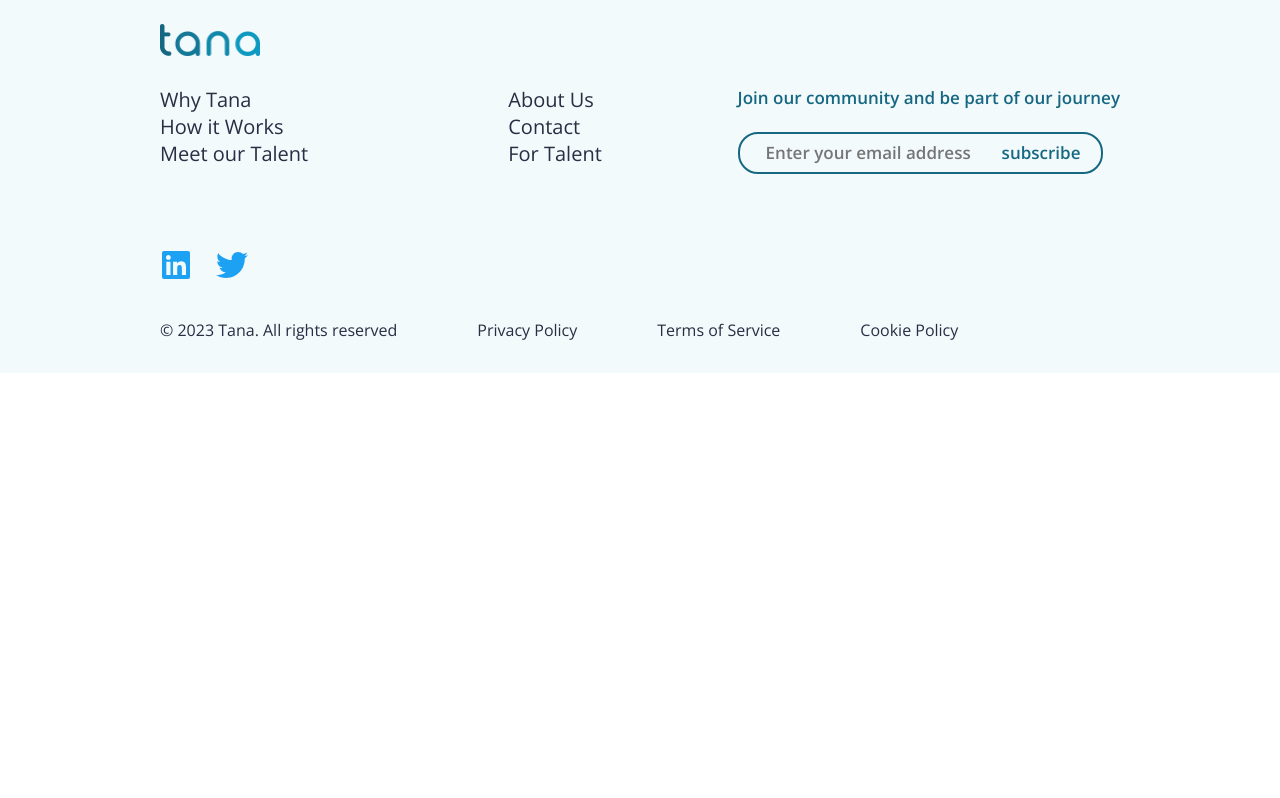
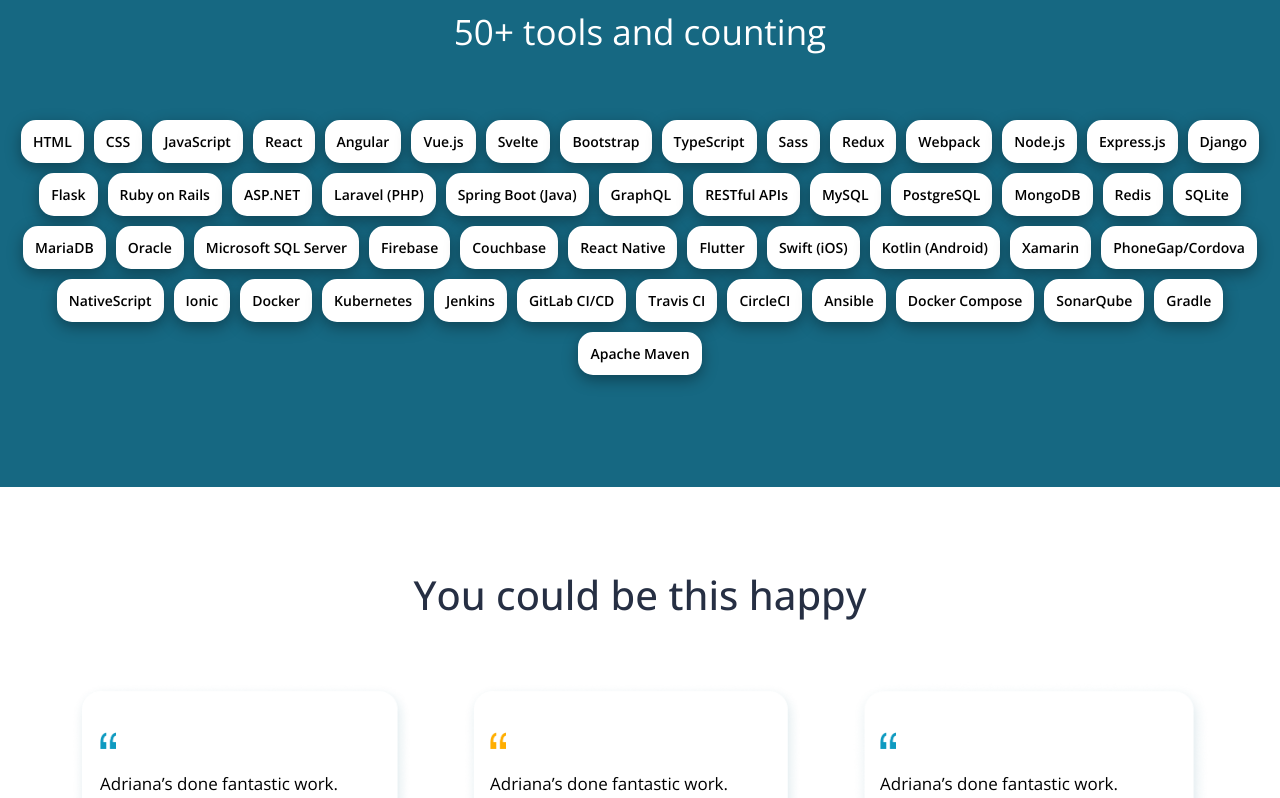
Before and after one commit to daudi13/tana, a Next.js app: page /meet in a window 1280 px wide. Shown: the part 3700-4498 px from the top of the page. Before the commit the page ends 4073 px from the top, so only its background shows below. Built offline with nearby package versions, Linux system fonts and the light colour scheme.

Commit message:
Add tools and footer

```diff
--- a/app/data/data.js
+++ b/app/data/data.js
@@ -134,3 +134,57 @@
     fontColorwhite: false
   }
 ]
+
+export const devTools = [
+  "HTML",
+  "CSS",
+  "JavaScript",
+  "React",
+  "Angular",
+  "Vue.js",
+  "Svelte",
+  "Bootstrap",
+  "TypeScript",
+  "Sass",
+  "Redux",
+  "Webpack",
+  "Node.js",
+  "Express.js",
+  "Django",
+  "Flask",
+  "Ruby on Rails",
+  "ASP.NET",
+  "Laravel (PHP)",
+  "Spring Boot (Java)",
+  "GraphQL",
+  "RESTful APIs",
+  "MySQL",
+  "PostgreSQL",
+  "MongoDB",
+  "Redis",
+  "SQLite",
+  "MariaDB",
+  "Oracle",
+  "Microsoft SQL Server",
+  "Firebase",
+  "Couchbase",
+  "React Native",
+  "Flutter",
+  "Swift (iOS)",
+  "Kotlin (Android)",
+  "Xamarin",
+  "PhoneGap/Cordova",
+  "NativeScript",
+  "Ionic",
+  "Docker",
+  "Kubernetes",
+  "Jenkins",
+  "GitLab CI/CD",
+  "Travis CI",
+  "CircleCI",
+  "Ansible",
+  "Docker Compose",
+  "SonarQube",
+  "Gradle",
+  "Apache Maven",
+]
--- a/app/meet/page.jsx
+++ b/app/meet/page.jsx
@@ -6,7 +6,7 @@
 import midImage from "../assets/Ellipse712.png";
 import Link from 'next/link';
 import Image from 'next/image'
-import { featuredProfiles } from '../data/data';
+import { featuredProfiles, devTools, cards } from '../data/data';
 
 const page = () => {
   return (
@@ -86,6 +86,36 @@
           }
         </div>
       </div>
+      <div className={style.tools}>
+        <h2 className={style.toolsHeader}>50+ tools and counting</h2>
+        <div className={style.toolsCapsuleWrapper}>
+          {
+            devTools.map((tool, index) => (
+              <div className={style.devToolItem} key={index}>{tool}</div>
+            ))
+          }
+        </div>
+      </div>
+      <div className={styles.happy}>
+          <h3 className={styles.happyTitle}>You could be this happy</h3>
+          <div className={styles.happyCard}>
+            {
+              cards.map((item, index) => (
+
+                <div key={index} className={styles.cardBox}>
+                  <Image src={item.img} className={styles.image} />
+                  <p className={styles.content}>{item.content}</p>
+                  <div className={styles.photoCutOut}></div>
+                  <Image src={item.img2} className={styles.quotes} />
+                  <div className={styles.credentials}>
+                    <p className={styles.name}>{item.managerName}</p>
+                    <p className={styles.position}>{item.position}</p>
+                  </div>
+                </div>
+              ))
+            }
+          </div>
+          </div>
     </main>
   )
 }
--- a/app/styles/Meet.module.scss
+++ b/app/styles/Meet.module.scss
@@ -223,3 +223,42 @@
   margin-top: 30px;
   text-align: center;
 }
+
+.tools {
+  display: flex;
+  flex-direction: column;
+  align-items: center;
+  justify-content: center;
+  background-color: #166882;
+  padding-top: 7rem;
+  padding-bottom: 7rem;
+
+  .toolsHeader{
+    font-size: 35px;
+    font-family: 'Open sans', sans-serif;
+    color: #fff;
+    margin-bottom: 65px;
+    font-weight: 300;
+  }
+
+  .toolsCapsuleWrapper {
+    display: flex;
+    flex-wrap: wrap;
+    gap: 10px;
+    align-items: center;
+    justify-content: center;
+    max-width: 1320px;
+
+    .devToolItem {
+      padding: 10px;
+      border: 2px solid #fff;
+      border-radius: 15px;
+      color: #000;
+      background-color: #fff;
+      font-size: 14px;
+      font-weight: 600;
+      font-family: 'Open sans', sans-serif;
+      box-shadow: rgba(0, 0, 0, 0.35) 0px 5px 15px;
+    }
+  }
+}
```
Also changed, not shown: 2 other files (tests, documents, lock files or other folders).
